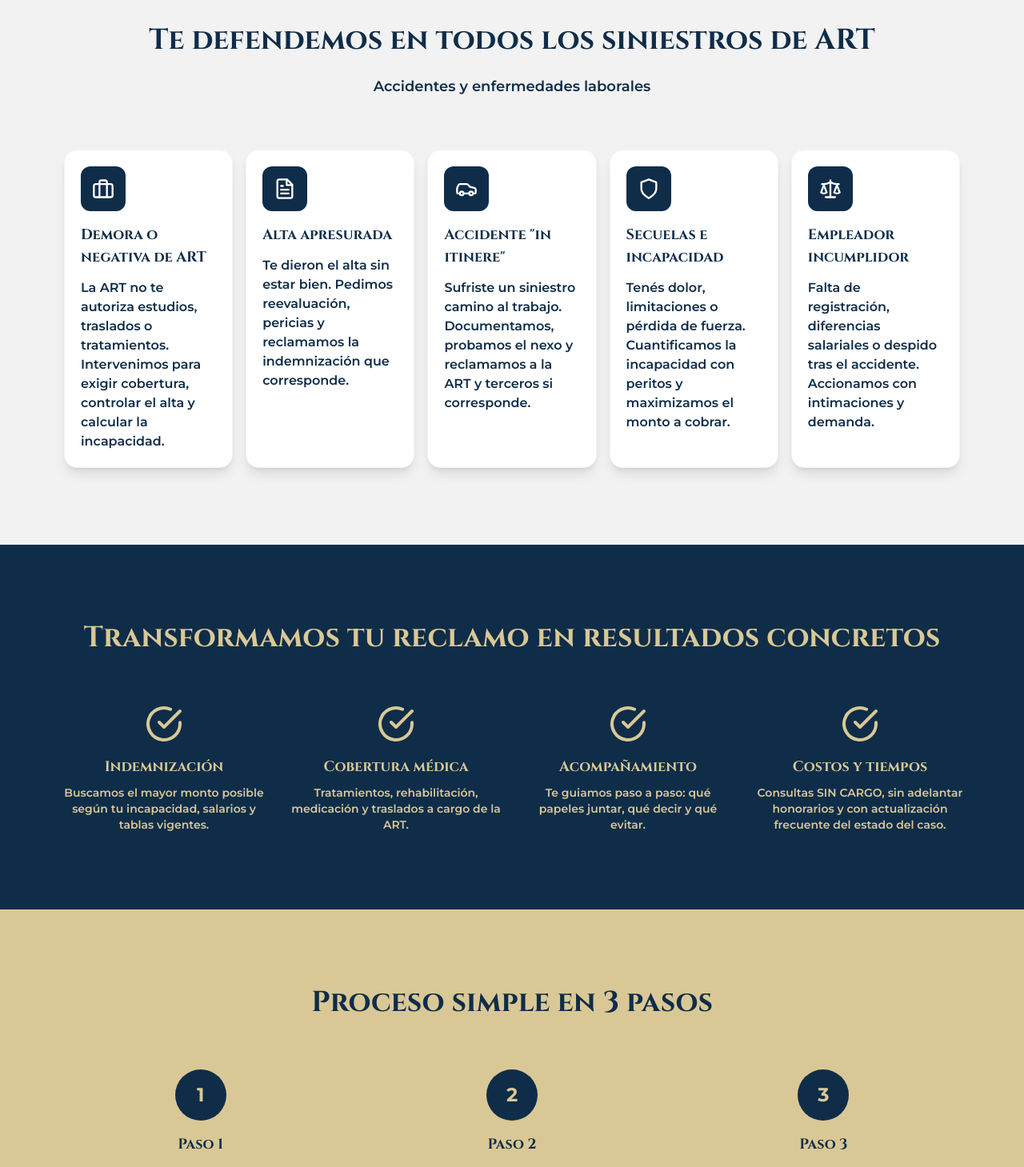
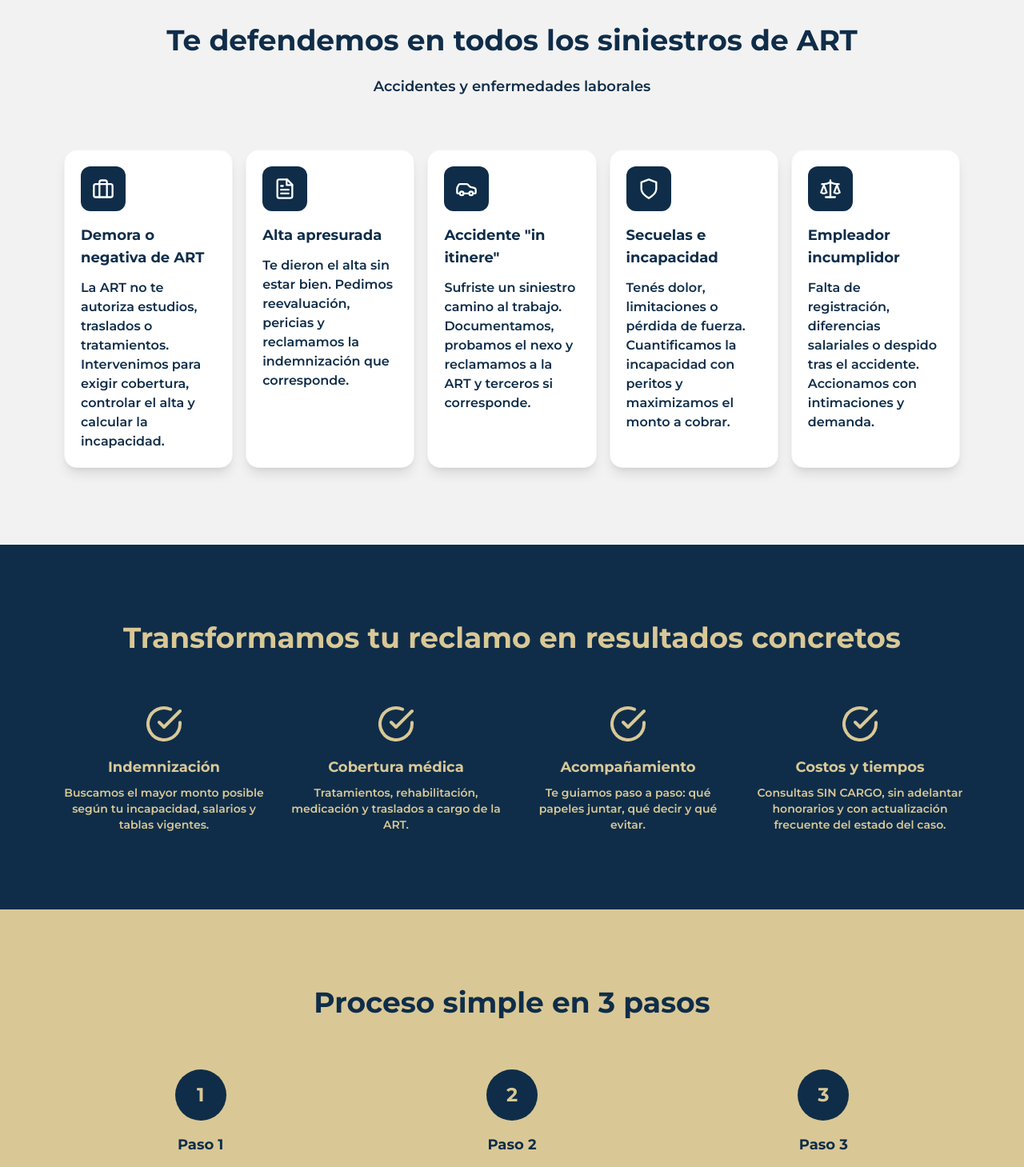
Before and after one commit to ZanellaOrnela/ESTUDIO-ANALIA-CITERA, a Next.js app: page / in a window 1280 px wide. Shown: the part 1330-2789 px from the top of the page at 80% size. Built offline with nearby package versions, Linux system fonts and the light colour scheme.

Commit message:
Update typography across multiple components: replace 'Cinzel' font with 'Montserrat' in the About, AdditionalSections, Contact, Hero, Services, Testimonials, and WhyChoose components for a consistent visual identity.

```diff
--- a/components/About.tsx
+++ b/components/About.tsx
@@ -39,7 +39,7 @@ const About = () => {
         >
           {/* Sobre Nosotros */}
           <motion.div variants={itemVariants} className="text-center max-w-4xl mx-auto">
-            <h2 className="text-3xl md:text-4xl font-bold text-center mb-6 relative font-cinzel font-bold" style={{ color: '#0F2D49' }}>
+            <h2 className="text-3xl md:text-4xl font-bold text-center mb-6 relative font-montserrat font-bold" style={{ color: '#0F2D49' }}>
               Cobrá la indemnización que te corresponde
             </h2>
             <p className="text-lg leading-relaxed font-montserrat font-semibold" style={{ color: '#0F2D49' }}>
--- a/components/AdditionalSections.tsx
+++ b/components/AdditionalSections.tsx
@@ -33,7 +33,7 @@ const AdditionalSections = () => {
             className="space-y-16"
           >
             <motion.div variants={itemVariants} className="text-center">
-              <h2 className="text-3xl md:text-4xl font-bold text-center mb-6 relative font-cinzel font-bold" style={{ color: '#D9C896' }}>
+              <h2 className="text-3xl md:text-4xl font-bold text-center mb-6 relative font-montserrat font-bold" style={{ color: '#D9C896' }}>
                 Transformamos tu reclamo en resultados concretos
               </h2>
             </motion.div>
@@ -41,7 +41,7 @@ const AdditionalSections = () => {
             <motion.div variants={itemVariants} className="grid md:grid-cols-2 lg:grid-cols-4 gap-6">
               <div className="text-center">
                 <CheckCircle className="h-12 w-12 mx-auto mb-4" style={{ color: '#D9C896' }} />
-                <h4 className="text-lg font-bold mb-2 font-cinzel font-bold" style={{ color: '#D9C896' }}>Indemnización</h4>
+                <h4 className="text-lg font-bold mb-2 font-montserrat font-bold" style={{ color: '#D9C896' }}>Indemnización</h4>
                 <p className="text-sm font-montserrat font-semibold" style={{ color: '#D9C896' }}>
                   Buscamos el mayor monto posible según tu incapacidad, salarios y tablas vigentes.
                 </p>
@@ -49,7 +49,7 @@ const AdditionalSections = () => {
 
               <div className="text-center">
                 <CheckCircle className="h-12 w-12 mx-auto mb-4" style={{ color: '#D9C896' }} />
-                <h4 className="text-lg font-bold mb-2 font-cinzel font-bold" style={{ color: '#D9C896' }}>Cobertura médica</h4>
+                <h4 className="text-lg font-bold mb-2 font-montserrat font-bold" style={{ color: '#D9C896' }}>Cobertura médica</h4>
                 <p className="text-sm font-montserrat font-semibold" style={{ color: '#D9C896' }}>
                   Tratamientos, rehabilitación, medicación y traslados a cargo de la ART.
                 </p>
@@ -57,7 +57,7 @@ const AdditionalSections = () => {
 
               <div className="text-center">
                 <CheckCircle className="h-12 w-12 mx-auto mb-4" style={{ color: '#D9C896' }} />
-                <h4 className="text-lg font-bold mb-2 font-cinzel font-bold" style={{ color: '#D9C896' }}>Acompañamiento</h4>
+                <h4 className="text-lg font-bold mb-2 font-montserrat font-bold" style={{ color: '#D9C896' }}>Acompañamiento</h4>
                 <p className="text-sm font-montserrat font-semibold" style={{ color: '#D9C896' }}>
                   Te guiamos paso a paso: qué papeles juntar, qué decir y qué evitar.
                 </p>
@@ -65,7 +65,7 @@ const AdditionalSections = () => {
 
               <div className="text-center">
                 <CheckCircle className="h-12 w-12 mx-auto mb-4" style={{ color: '#D9C896' }} />
-                <h4 className="text-lg font-bold mb-2 font-cinzel font-bold" style={{ color: '#D9C896' }}>Costos y tiempos</h4>
+                <h4 className="text-lg font-bold mb-2 font-montserrat font-bold" style={{ color: '#D9C896' }}>Costos y tiempos</h4>
                 <p className="text-sm font-montserrat font-semibold" style={{ color: '#D9C896' }}>
                   Consultas SIN CARGO, sin adelantar honorarios y con actualización frecuente del estado del caso.
                 </p>
@@ -86,7 +86,7 @@ const AdditionalSections = () => {
             className="space-y-16"
           >
             <motion.div variants={itemVariants} className="text-center">
-              <h2 className="text-3xl md:text-4xl font-bold text-center mb-8 relative font-cinzel font-bold" style={{ color: '#0F2D49' }}>
+              <h2 className="text-3xl md:text-4xl font-bold text-center mb-8 relative font-montserrat font-bold" style={{ color: '#0F2D49' }}>
                 Proceso simple en 3 pasos
               </h2>
             </motion.div>
@@ -96,7 +96,7 @@ const AdditionalSections = () => {
                 <div className="bg-[#0F2D49] w-16 h-16 rounded-full flex items-center justify-center mx-auto mb-4">
                   <span className="text-2xl font-bold" style={{ color: '#D9C896' }}>1</span>
                 </div>
-                <h4 className="text-lg font-bold mb-3 font-cinzel font-bold" style={{ color: '#0F2D49' }}>Paso 1</h4>
+                <h4 className="text-lg font-bold mb-3 font-montserrat font-bold" style={{ color: '#0F2D49' }}>Paso 1</h4>
                 <p className="text-sm font-montserrat font-semibold" style={{ color: '#0F2D49' }}>
                   Contanos qué te pasó (videollamada o WhatsApp). Revisamos viabilidad y próximos pasos, sin costo.
                 </p>
@@ -106,7 +106,7 @@ const AdditionalSections = () => {
                 <div className="bg-[#0F2D49] w-16 h-16 rounded-full flex items-center justify-center mx-auto mb-4">
                   <span className="text-2xl font-bold" style={{ color: '#D9C896' }}>2</span>
                 </div>
-                <h4 className="text-lg font-bold mb-3 font-cinzel font-bold" style={{ color: '#0F2D49' }}>Paso 2</h4>
+                <h4 className="text-lg font-bold mb-3 font-montserrat font-bold" style={{ color: '#0F2D49' }}>Paso 2</h4>
                 <p className="text-sm font-montserrat font-semibold" style={{ color: '#0F2D49' }}>
                   Reunimos estudios y pruebas. Presentamos reclamos ante ART y, si hace falta, iniciamos acción judicial.
                 </p>
@@ -116,7 +116,7 @@ const AdditionalSections = () => {
                 <div className="bg-[#0F2D49] w-16 h-16 rounded-full flex items-center justify-center mx-auto mb-4">
                   <span className="text-2xl font-bold" style={{ color: '#D9C896' }}>3</span>
                 </div>
-                <h4 className="text-lg font-bold mb-3 font-cinzel font-bold" style={{ color: '#0F2D49' }}>Paso 3</h4>
+                <h4 className="text-lg font-bold mb-3 font-montserrat font-bold" style={{ color: '#0F2D49' }}>Paso 3</h4>
                 <p className="text-sm font-montserrat font-semibold" style={{ color: '#0F2D49' }}>
                   Negociamos y cobramos. Te informamos cada avance y cerramos con el mejor resultado posible.
                 </p>
@@ -140,7 +140,7 @@ const AdditionalSections = () => {
               <div className="grid lg:grid-cols-2 gap-12 items-center">
                 {/* Contenido de texto */}
                 <div className="text-center lg:text-left">
-                  <h2 className="text-3xl md:text-4xl font-bold mb-6 relative font-cinzel font-bold" style={{ color: '#0F2D49' }}>
+                  <h2 className="text-3xl md:text-4xl font-bold mb-6 relative font-montserrat font-bold" style={{ color: '#0F2D49' }}>
                     Dra. Citera Analía — Titular del Estudio
                   </h2>
                   <p className="text-lg leading-relaxed font-montserrat font-semibold" style={{ color: '#0F2D49' }}>
--- a/components/Services.tsx
+++ b/components/Services.tsx
@@ -59,7 +59,7 @@ const Services = () => {
         >
           {/* Header */}
           <motion.div variants={itemVariants} className="text-center">
-            <h2 className="text-3xl md:text-4xl font-bold text-center mb-6 relative font-cinzel" style={{ color: '#0F2D49' }}>
+            <h2 className="text-3xl md:text-4xl font-bold text-center mb-6 relative font-montserrat" style={{ color: '#0F2D49' }}>
               Te defendemos en todos los siniestros de ART
             </h2>
             <p className="text-lg leading-relaxed font-montserrat font-semibold" style={{ color: '#0F2D49' }}>
@@ -85,7 +85,7 @@ const Services = () => {
 
                 {/* Contenido */}
                 <div className="space-y-3">
-                  <h3 className="text-base sm:text-lg font-bold text-[#0F2D49] font-cinzel">
+                  <h3 className="text-base sm:text-lg font-bold text-[#0F2D49] font-montserrat">
                     {service.title}
                   </h3>
                   <p className="text-sm sm:text-base text-[#0F2D49] leading-relaxed font-montserrat font-semibold">
--- a/components/WhyChoose.tsx
+++ b/components/WhyChoose.tsx
@@ -59,7 +59,7 @@ const WhyChoose = () => {
         >
           {/* Header */}
           <motion.div variants={itemVariants} className="text-center max-w-4xl mx-auto">
-            <h2 className="text-3xl md:text-4xl font-bold text-center mb-6 relative font-cinzel" style={{ color: '#D9C896' }}>
+            <h2 className="text-3xl md:text-4xl font-bold text-center mb-6 relative font-montserrat" style={{ color: '#D9C896' }}>
               Tu problema, resuelto con estrategia y claridad
             </h2>
           </motion.div>
@@ -81,7 +81,7 @@ const WhyChoose = () => {
                   <reason.icon className="h-8 w-8 text-[#D9C896]" />
                 </div>
 
-                <h3 className="text-xl font-bold text-[#0F2D49] mb-4 font-cinzel">
+                <h3 className="text-xl font-bold text-[#0F2D49] mb-4 font-montserrat">
                   {reason.title}
                 </h3>
 
```
Also changed, not shown: components/Contact.tsx (+6 -6 lines), components/Hero.tsx (+4 -4 lines), components/Testimonials.tsx (+36 -7 lines).
